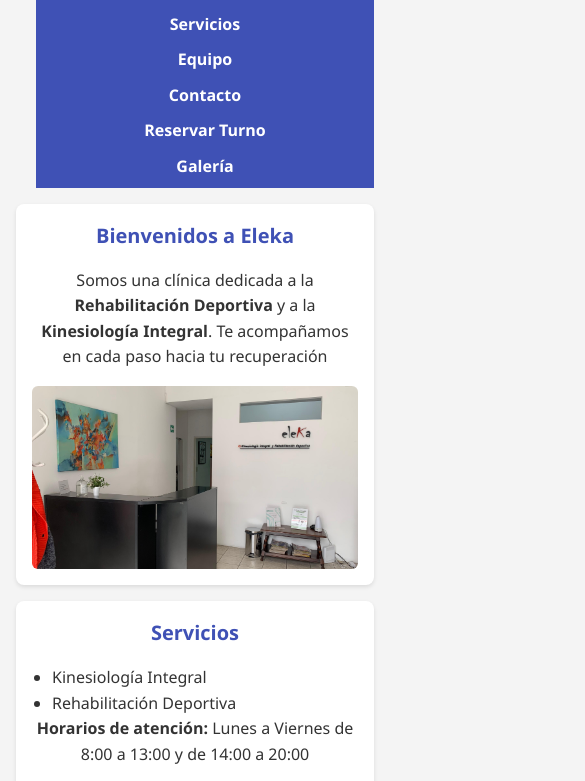
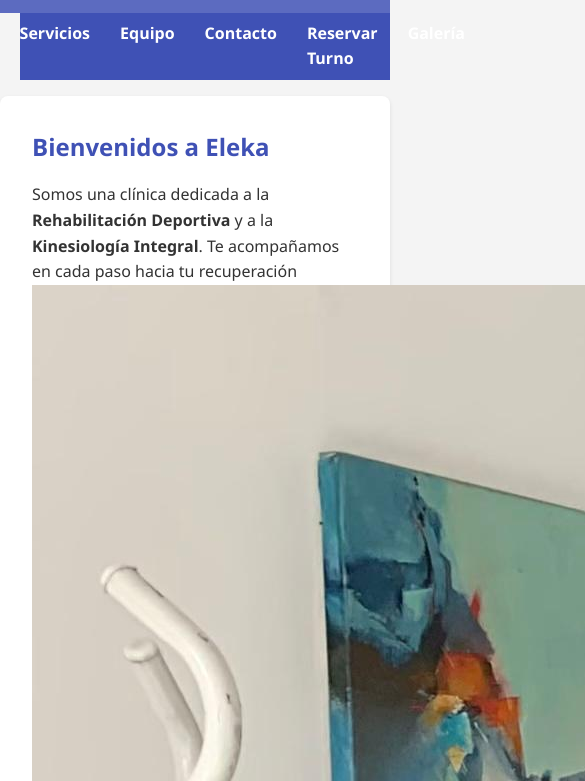
Before and after one commit to bcaminodapice2020/eleka-kinesiologia, a plain HTML site: page index.html in a window 390 px wide. Shown: the part 112-893 px from the top of the page, 585 px wide, since content can reach past the window. Drawn offline with Linux system fonts and the light colour scheme.

Commit message:
Update style.css

```diff
--- a/style.css
+++ b/style.css
@@ -1,3 +1,4 @@
+/* Reset de márgenes y paddings */
 * {
   margin: 0;
   padding: 0;
@@ -9,9 +10,9 @@ body {
   line-height: 1.6;
   background-color: #f4f4f4;
   color: #333;
-  padding: 0 1rem;
 }
 
+/* Encabezado */
 header {
   background-color: #5c6bc0;
   color: white;
@@ -23,32 +24,27 @@ nav ul {
   list-style: none;
   background-color: #3f51b5;
   display: flex;
-  flex-wrap: wrap;
   justify-content: center;
-  padding: 0.5rem;
-  gap: 10px;
+  padding: 0.5rem 0;
+}
+
+nav ul li {
+  margin: 0 15px;
 }
 
 nav ul li a {
   color: white;
   text-decoration: none;
   font-weight: bold;
-  padding: 0.5rem;
 }
 
 nav ul li a:hover {
   text-decoration: underline;
 }
 
-header, section, div {
-  box-sizing: border-box;
-  margin: 0;
-  padding: 0;
-  width: 100%;
-}
-
+/* Secciones */
 section {
-  padding: 2rem 1rem;
+  padding: 2rem;
   margin: 1rem auto;
   max-width: 1000px;
   background-color: white;
@@ -56,7 +52,7 @@ section {
   box-shadow: 0 2px 4px rgba(0, 0, 0, 0.1);
 }
 
-h1, h2 {
+h1, h2, h3 {
   margin-bottom: 1rem;
   color: #3f51b5;
 }
@@ -65,14 +61,17 @@ ul {
   margin-left: 20px;
 }
 
-img {
-  max-width: 100%;
-  height: auto;
-  display: block;
-  margin-top: 1rem;
-  border-radius: 6px;
+footer {
+  text-align: center;
+  padding: 1rem;
+  background-color: #5c6bc0;
+  color: white;
+  position: relative;
+  bottom: 0;
+  width: 100%;
 }
 
+/* Formulario */
 form {
   display: flex;
   flex-direction: column;
@@ -83,7 +82,10 @@ form label {
   font-weight: bold;
 }
 
-form input,
+form input[type="text"],
+form input[type="email"],
+form input[type="date"],
+form input[type="time"],
 form textarea {
   padding: 0.5rem;
   border: 1px solid #ccc;
@@ -104,6 +106,7 @@ form button:hover {
   background-color: #303f9f;
 }
 
+/* Estilos para mensajes de confirmación y error */
 #mensaje-confirmacion {
   text-align: center;
   font-size: 18px;
@@ -126,38 +129,3 @@ form button:hover {
   color: #721c24;
   border: 1px solid #f5c6cb;
 }
-
-footer {
-  text-align: center;
-  padding: 1rem;
-  background-color: #5c6bc0;
-  color: white;
-  margin-top: 2rem;
-}
-
-/* RESPONSIVE DESIGN */
-@media screen and (max-width: 768px) {
-  nav ul {
-    flex-direction: column;
-    align-items: center;
-  }
-
-  section {
-    padding: 1rem;
-  }
-
-  h1 {
-    font-size: 1.5rem;
-  }
-
-  h2 {
-    font-size: 1.25rem;
-  }
-}
-h1, h2 {
-  text-align: center;
-}
-
-section p:first-of-type {
-  text-align: center;
-}
```
